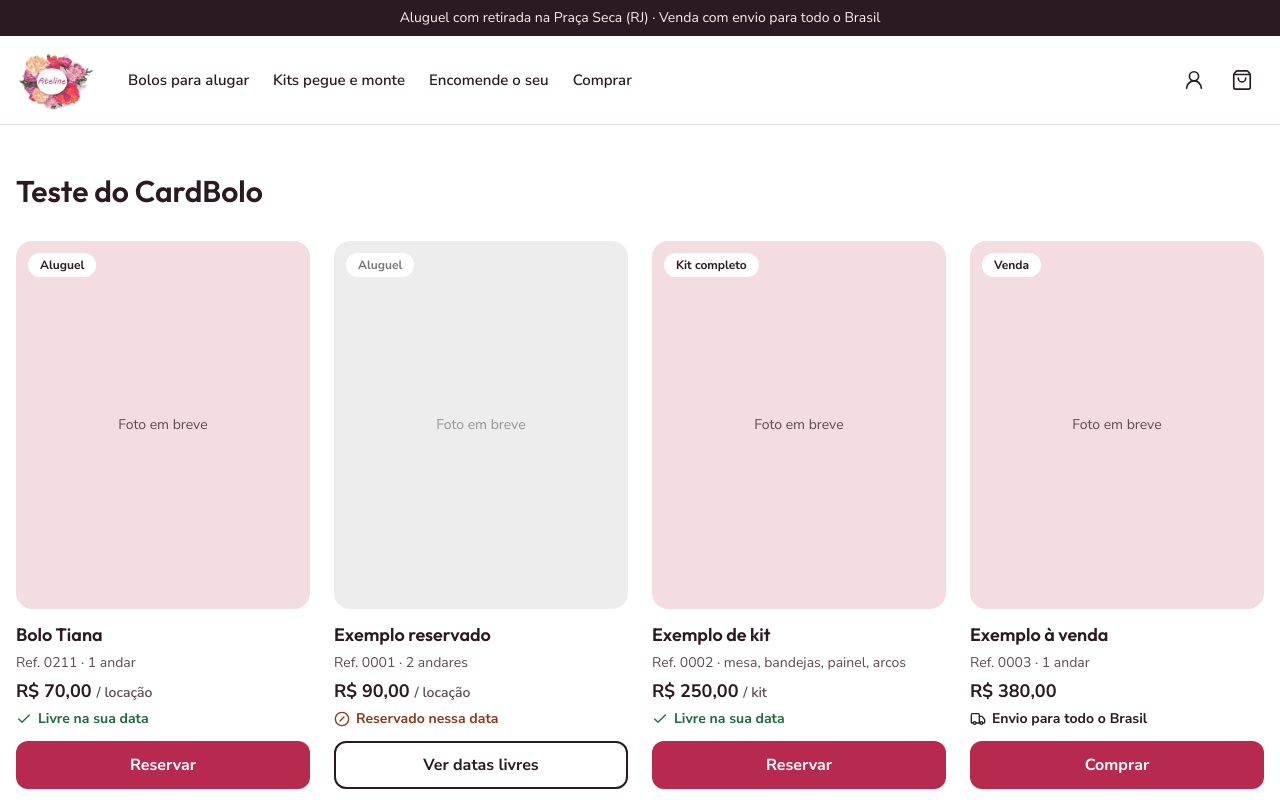
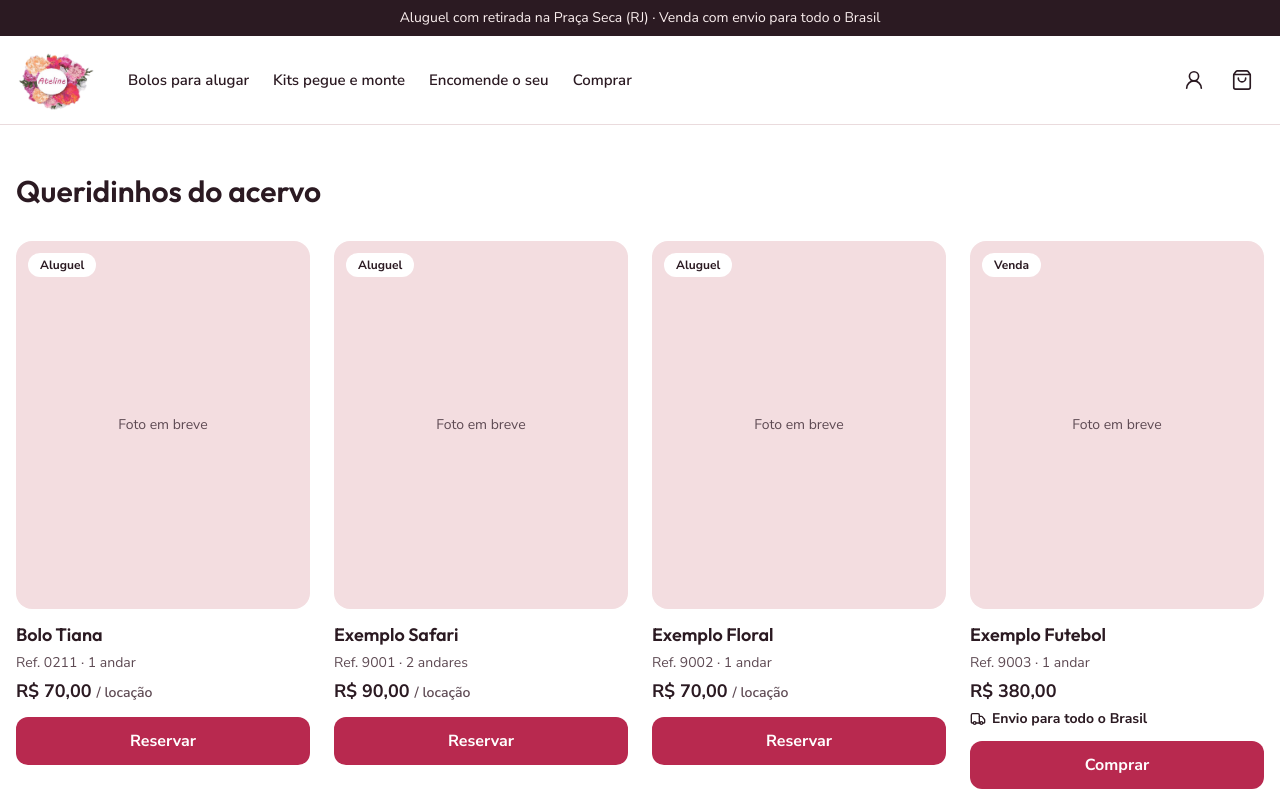
Before and after one commit to DanieSolinho/ateline, a Next.js app: page / in a window 1280 px wide. Shown: the top 800 px of the page. Built offline with nearby package versions, Linux system fonts and the light colour scheme.

Commit message:
Dados de exemplo em JSON e funções getBolos, getBolo e getDestaques

```diff
--- a/app/page.tsx
+++ b/app/page.tsx
@@ -1,32 +1,15 @@
 import { CardBolo } from "@/components/CardBolo";
-import type { Bolo } from "@/types/bolo";
+import { getDestaques } from "@/lib/bolos";
 
-// Dados de exemplo: só o Bolo Tiana é real. Os outros saem quando a planilha chegar.
-const exemplos: { bolo: Bolo; disponivel?: boolean }[] = [
-  {
-    bolo: { codigo: "0211", nome: "Bolo Tiana", tipo: "bolo", modalidade: "aluguel", tema: "princesas", andares: 1, precoLocacao: 70 },
-    disponivel: true,
-  },
-  {
-    bolo: { codigo: "0001", nome: "Exemplo reservado", tipo: "bolo", modalidade: "aluguel", tema: "safari", andares: 2, precoLocacao: 90 },
-    disponivel: false,
-  },
-  {
-    bolo: { codigo: "0002", nome: "Exemplo de kit", tipo: "kit_completo", modalidade: "aluguel", tema: "floral", andares: 1, precoLocacao: 250, itensKit: ["mesa", "bandejas", "painel", "arcos"] },
-    disponivel: true,
-  },
-  {
-    bolo: { codigo: "0003", nome: "Exemplo à venda", tipo: "bolo", modalidade: "venda", tema: "futebol", andares: 1, precoVenda: 380 },
-  },
-];
+export default async function Home() {
+  const destaques = await getDestaques();
 
-export default function Home() {
   return (
     <main className="mx-auto w-full max-w-7xl px-4 py-12">
-      <h1 className="mb-8 font-display text-3xl font-semibold">Teste do CardBolo</h1>
+      <h2 className="mb-8 font-display text-3xl font-semibold">Queridinhos do acervo</h2>
       <div className="grid grid-cols-2 gap-x-6 gap-y-10 md:grid-cols-4">
-        {exemplos.map(({ bolo, disponivel }) => (
-          <CardBolo key={bolo.codigo} bolo={bolo} disponivel={disponivel} />
+        {destaques.map((bolo) => (
+          <CardBolo key={bolo.codigo} bolo={bolo} />
         ))}
       </div>
     </main>
--- /dev/null
+++ b/data/bolos.json
@@ -0,0 +1,10 @@
+[
+  { "codigo": "0211", "nome": "Bolo Tiana", "tipo": "bolo", "modalidade": "aluguel", "tema": "princesas", "andares": 1, "precoLocacao": 70, "destaque": true },
+  { "codigo": "9001", "nome": "Exemplo Safari", "tipo": "bolo", "modalidade": "aluguel", "tema": "safari", "andares": 2, "precoLocacao": 90, "destaque": true },
+  { "codigo": "9002", "nome": "Exemplo Floral", "tipo": "bolo", "modalidade": "ambos", "tema": "floral", "andares": 1, "precoLocacao": 70, "precoVenda": 350, "destaque": true },
+  { "codigo": "9003", "nome": "Exemplo Futebol", "tipo": "bolo", "modalidade": "venda", "tema": "futebol", "andares": 1, "precoVenda": 380, "destaque": true },
+  { "codigo": "9004", "nome": "Exemplo Mini Kit Batizado", "tipo": "mini_kit", "modalidade": "aluguel", "tema": "batizado", "andares": 1, "precoLocacao": 150, "itensKit": ["bolo", "bandejas", "toalha"] },
+  { "codigo": "9005", "nome": "Exemplo Kit Jardim", "tipo": "kit_completo", "modalidade": "aluguel", "tema": "floral", "andares": 1, "precoLocacao": 250, "itensKit": ["mesa", "bandejas", "painel com arco de balões", "arcos de mesa"], "destaque": true },
+  { "codigo": "9006", "nome": "Exemplo Princesa", "tipo": "bolo", "modalidade": "aluguel", "tema": "princesas", "andares": 3, "precoLocacao": 120 },
+  { "codigo": "9007", "nome": "Exemplo Chá Revelação", "tipo": "bolo", "modalidade": "aluguel", "tema": "chá revelação", "andares": 2, "precoLocacao": 90 }
+]
--- /dev/null
+++ b/lib/bolos.ts
@@ -0,0 +1,17 @@
+import dados from "@/data/bolos.json";
+import type { Bolo } from "@/types/bolo";
+
+// Por enquanto os dados vêm do JSON. Quando o Supabase entrar, só este arquivo muda.
+const bolos = dados as Bolo[];
+
+export async function getBolos(): Promise<Bolo[]> {
+  return bolos;
+}
+
+export async function getBolo(codigo: string): Promise<Bolo | undefined> {
+  return bolos.find((bolo) => bolo.codigo === codigo);
+}
+
+export async function getDestaques(): Promise<Bolo[]> {
+  return bolos.filter((bolo) => bolo.destaque);
+}
--- a/types/bolo.ts
+++ b/types/bolo.ts
@@ -12,4 +12,5 @@ export type Bolo = {
   precoVenda?: number;
   foto?: string;
   itensKit?: string[];
+  destaque?: boolean;      // aparece em "Queridinhos" na home
 };
```
